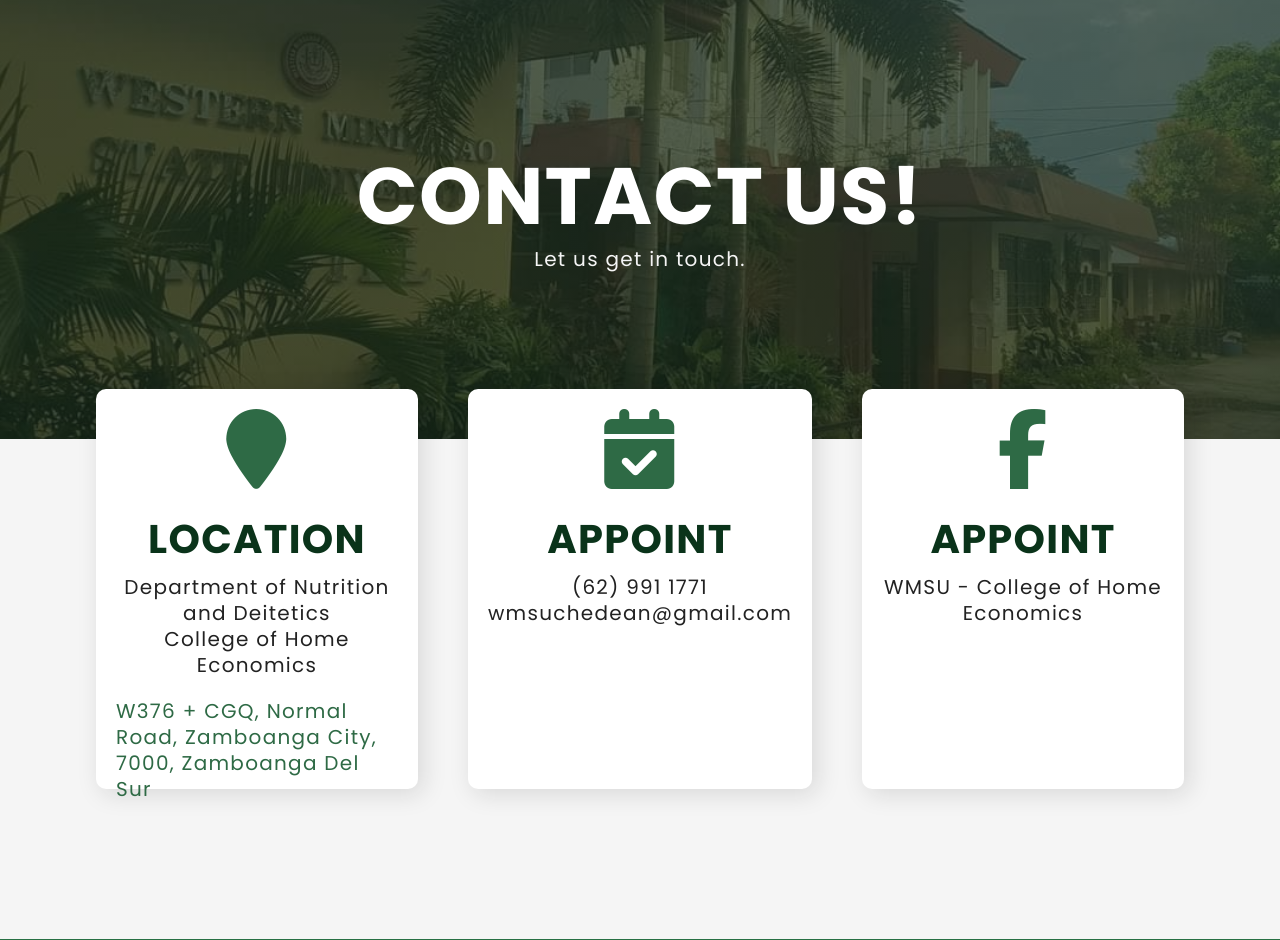
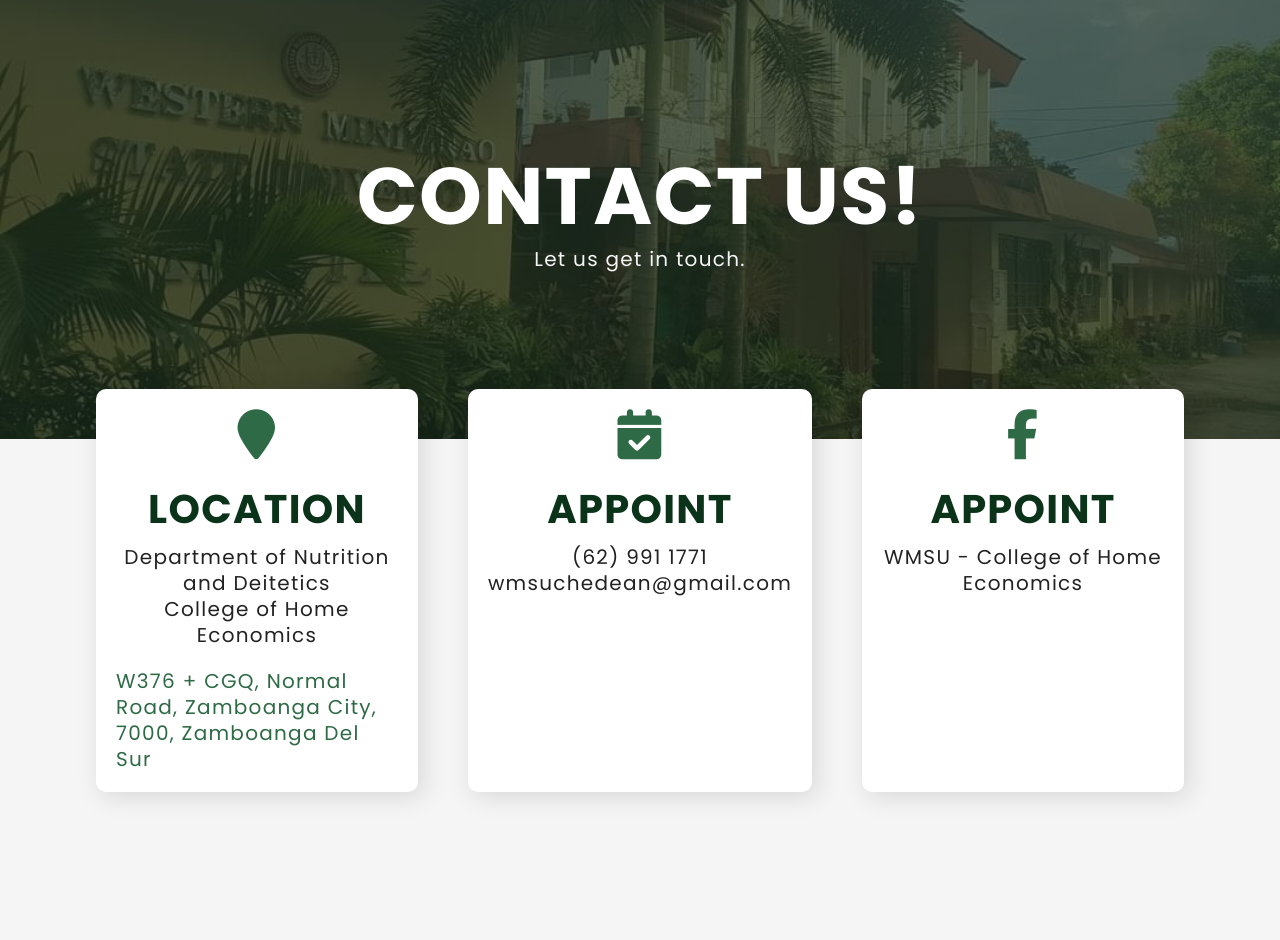
Before and after one commit to wilhelmusolejr/Online-appointment-and-consultation-clinic, a PHP site: page /contact/contact.php in a window 1280 px wide. Shown: the part 201-1141 px from the top of the page. Run offline with PHP 8.4, Linux system fonts and the light colour scheme; some libraries are stand-ins or nearby versions.

Commit message:
Fixed some styling in contact us page

```diff
--- a/homepage/contact/contact.css
+++ b/homepage/contact/contact.css
@@ -56,7 +56,7 @@ section {
 .grid-box .fa-light,
 .grid-box .fa-brands,
 .grid-box .fa-solid {
-  font-size: 8rem;
+  font-size: 5rem;
   color: var(--color-green-secondary);
 }
 .grid-box .text-uppercase {
@@ -64,12 +64,13 @@ section {
 }
 .grid-box .text-left {
   padding-top: 20px;
-
   color: var(--color-green-secondary);
 }
 
-@media (min-width: 1120px) {
-  .quick-step-box {
-    max-height: 400px;
-  }
+.contact-parent .contact-container {
+  align-items: unset;
 }
+.contact-parent .quick-step-box {
+  height: unset;
+  max-height: unset;
+}
--- a/homepage/contact/contact.php
+++ b/homepage/contact/contact.php
@@ -43,8 +43,8 @@
   </header>
 
   <!-- SECTION - Quick Solution -->
-  <section class="quick-solution-parent sizing-secondary">
-    <div class="quick-solution-step-container flex-center grid-container">
+  <section class="contact-parent quick-solution-parent sizing-secondary">
+    <div class="contact-container quick-solution-step-container flex-center grid-container">
       <!--  -->
       <div class="quick-step-box flex-center grid-box card">
         <div class="quick-emoji card">
```
